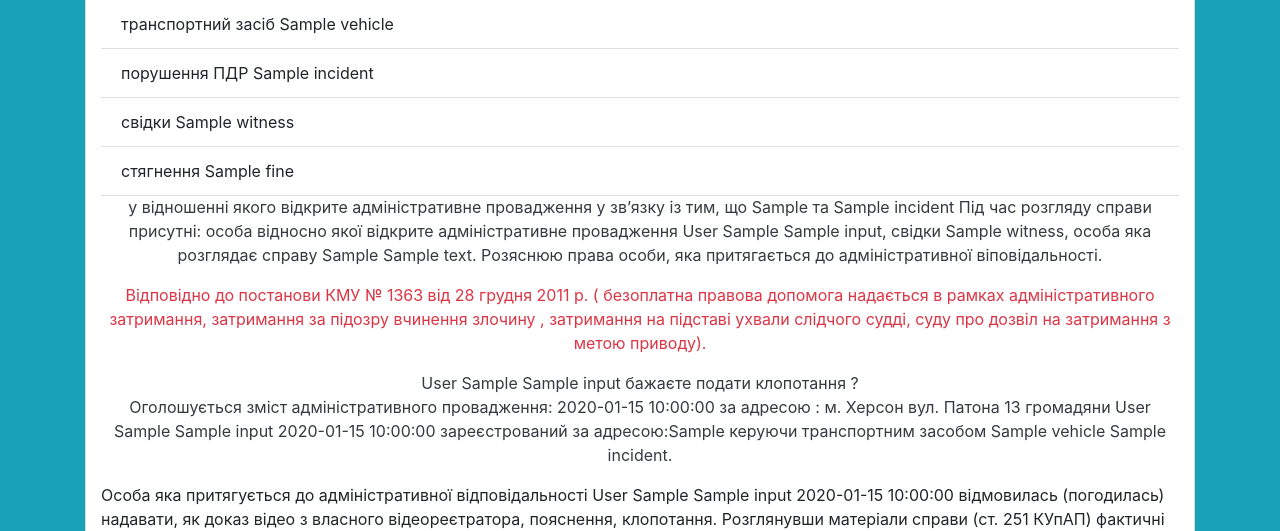
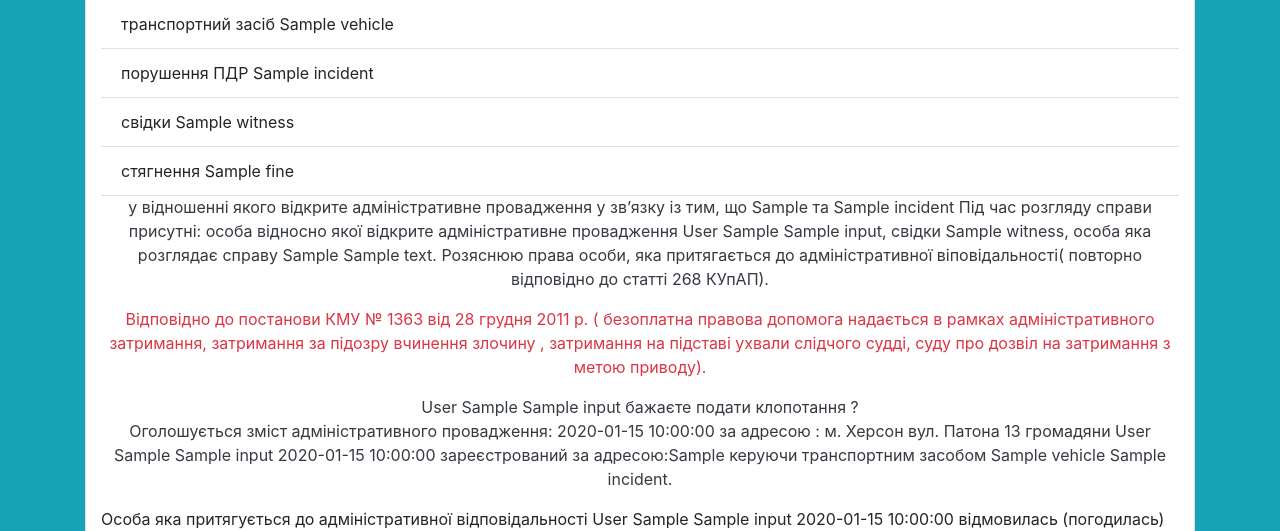
Before and after one commit to LaktionovVladyslav/HelpexApp, a Flask app: template templates/crib/index.html in a window 1280 px wide. Shown: the part 1116-1647 px from the top of the page. Run offline with Flask 2, Linux system fonts and the light colour scheme; the template is opened without the code that fills it: most values are stand-ins (such as "Sample title", 1, 10 or a date in 2020); some libraries are stand-ins or nearby versions.

Commit message:
Fix small bugs

```diff
--- a/templates/crib/index.html
+++ b/templates/crib/index.html
@@ -34,7 +34,7 @@
             що {{ input_data['incident_pdd'] }} та {{ input_data['incident'] }}
             Під час розгляду справи присутні: особа  відносно якої відкрите адміністративне провадження
             {{ input_data['last_name'] }} {{ input_data['first_name'] }} {{ input_data['middle_name'] }}, свідки  {{ input_data['witness'] }}, особа яка розглядає справу {{ input_data['police_rang'] }} {{ input_data['police_bio'] }}
-            Розяснюю права особи, яка притягається до адміністративної віповідальності.</p>
+            Розяснюю права особи, яка притягається до адміністративної віповідальності( повторно відповідно до статті 268 КУпАП).</p>
         <p class="text-danger text-center">Відповідно до постанови КМУ № 1363 від 28 грудня 2011 р. ( безоплатна правова  допомога надається в рамках адміністративного затримання, затримання за підозру вчинення злочину , затримання на підставі ухвали слідчого судді,  суду про дозвіл на затримання з метою приводу).</p>
         <p class="text-center text-dark">{{ input_data['last_name'] }} {{ input_data['first_name'] }} {{ input_data['middle_name'] }} бажаєте подати клопотання ?
             <br>Оголошується зміст адміністративного провадження: {{ input_data['date_time_event'] }} за адресою : м. Херсон вул. Патона 13 громадяни	{{ input_data['last_name'] }} {{ input_data['first_name'] }} {{ input_data['middle_name'] }} {{ input_data['date_birthday'] }} зареєстрований за адресою:{{ input_data['reg_place'] }} керуючи	транспортним засобом {{ input_data['vehicle'] }} {{ input_data['incident'] }}.</p>
```
